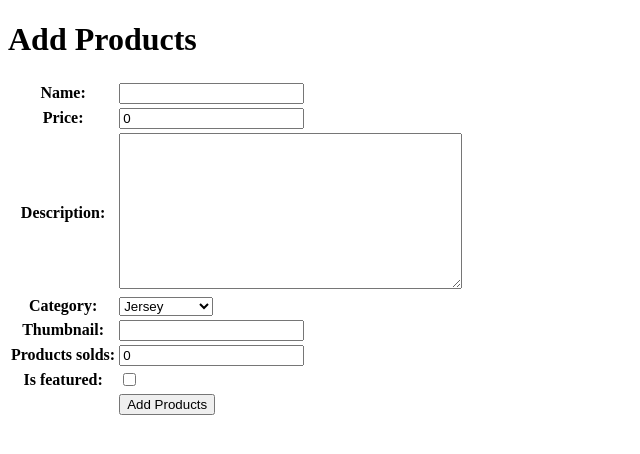
After one commit to Hammam11/mancityofficialshop, a Django app: page /create-products/ in a window 1280 px wide. The commit adds this page. Shown: the top 454 px of the page, without its empty margins (0-640 px from the left). Run offline with Django 5.2, Linux system fonts and the light colour scheme.

Commit message:
Tugas 3 Selesai

```diff
--- a/ManCityOfficialShop/settings.py
+++ b/ManCityOfficialShop/settings.py
@@ -32,7 +32,9 @@ PRODUCTION = os.getenv('PRODUCTION', 'False').lower() == 'true'
 DEBUG = True
 
 ALLOWED_HOSTS = ["localhost", "127.0.0.1", "https://pbp.cs.ui.ac.id/hammam.muhammad/mancityofficialshop", "hammam-muhammad-mancityofficialshop.pbp.cs.ui.ac.id"]
-
+CSRF_TRUSTED_ORIGINS = [
+    "https://hammam-muhammad-mancityofficialshop.pbp.cs.ui.ac.id"
+    ]
 
 # Application definition
 
@@ -61,7 +63,7 @@ ROOT_URLCONF = 'ManCityOfficialShop.urls'
 TEMPLATES = [
     {
         'BACKEND': 'django.template.backends.django.DjangoTemplates',
-        'DIRS': [],
+        'DIRS': [BASE_DIR / 'templates'],
         'APP_DIRS': True,
         'OPTIONS': {
             'context_processors': [
--- /dev/null
+++ b/main/forms.py
@@ -0,0 +1,7 @@
+from django.forms import ModelForm
+from main.models import Products
+
+class ProductsForm(ModelForm):
+    class Meta:
+        model = Products
+        fields = ["name", "price", "description", "category", "thumbnail", "products_solds", "is_featured"]
--- a/main/models.py
+++ b/main/models.py
@@ -17,6 +17,7 @@ class Products(models.Model):
     products_solds = models.PositiveIntegerField(default=0)
     is_featured = models.BooleanField(default=False)
 
+
     def __str__(self):
         return self.name
 
--- /dev/null
+++ b/main/templates/create_products.html
@@ -0,0 +1,18 @@
+{% extends 'base.html' %}
+{% block content %}
+<h1>Add Products</h1>
+
+<form method="POST">
+  {% csrf_token %}
+  <table>
+    {{ form.as_table }}
+    <tr>
+      <td></td>
+      <td>
+        <input type="submit" value="Add Products" />
+      </td>
+    </tr>
+  </table>
+</form>
+
+{% endblock %}
--- a/main/urls.py
+++ b/main/urls.py
@@ -1,8 +1,14 @@
 from django.urls import path
-from main.views import show_main
+from main.views import show_main, create_products, show_products, show_xml, show_json, show_xml_by_id, show_json_by_id
 
 app_name = 'main'
 
 urlpatterns = [
     path('', show_main, name='show_main'),
+    path('create-products/', create_products, name='create_products'),
+    path('products/<str:id>/', show_products, name='show_products'),
+    path('xml/', show_xml, name='show_xml'),
+    path('json/', show_json, name='show_json'),
+    path('xml/<str:products_id>/', show_xml_by_id, name='show_xml_by_id'),
+    path('json/<str:products_id>/', show_json_by_id, name='show_json_by_id'),
 ]
--- a/main/views.py
+++ b/main/views.py
@@ -1,9 +1,62 @@
-from django.shortcuts import render
+from django.shortcuts import render, redirect, get_object_or_404
+from main.forms import ProductsForm
+from main.models import Products
+from django.http import HttpResponse
+from django.core import serializers
 
 def show_main(request):
+    products_list = Products.objects.all()
+
     context = {
         'name': 'Hammam Muhammad Mubarak',
-        'class': 'PBP B'
+        'class': 'PBP B',
+        'products_list': products_list
     }
 
     return render(request, "main.html", context)
+
+def create_products(request):
+    form = ProductsForm(request.POST or None)
+
+    if form.is_valid() and request.method == "POST":
+        form.save()
+        return redirect('main:show_main')
+
+    context = {'form': form}
+    return render(request, "create_products.html", context)
+
+def show_products(request, id):
+    products = get_object_or_404(Products, pk=id)
+    products.increment_solds()
+
+    context = {
+        'products': products
+    }
+
+    return render(request, "products_detail.html", context)
+
+def show_xml(request):
+    products_list = Products.objects.all()
+    xml_data = serializers.serialize("xml", products_list)
+    return HttpResponse(xml_data, content_type="application/xml")
+
+def show_json(request):
+    products_list = Products.objects.all()
+    json_data = serializers.serialize("json", products_list)
+    return HttpResponse(json_data, content_type="application/json")
+
+def show_xml_by_id(request, products_id):
+   try:
+       products_item = Products.objects.filter(pk=products_id)
+       xml_data = serializers.serialize("xml", products_item)
+       return HttpResponse(xml_data, content_type="application/xml")
+   except Products.DoesNotExist:
+       return HttpResponse(status=404)
+
+def show_json_by_id(request, products_id):
+   try:
+       products_item = Products.objects.get(pk=products_id)
+       json_data = serializers.serialize("json", [products_item])
+       return HttpResponse(json_data, content_type="application/json")
+   except Products.DoesNotExist:
+       return HttpResponse(status=404)
--- /dev/null
+++ b/templates/base.html
@@ -0,0 +1,13 @@
+{% load static %}
+<!DOCTYPE html>
+<html lang="en">
+<head>
+    <meta charset="UTF-8" />
+    <meta name="viewport" content="width=device-width, initial-scale=1.0" />
+    {% block meta %} {% endblock meta %}
+</head>
+
+<body>
+    {% block content %} {% endblock content %}
+</body>
+</html>
```
Also changed, not shown: main/templates/main.html (+39 -4 lines), main/templates/products_detail.html (added, +18 -0 lines), json.png (added), json_by_id.png (added), readme.md, xml.png (added), xml_by_id.png (added).
